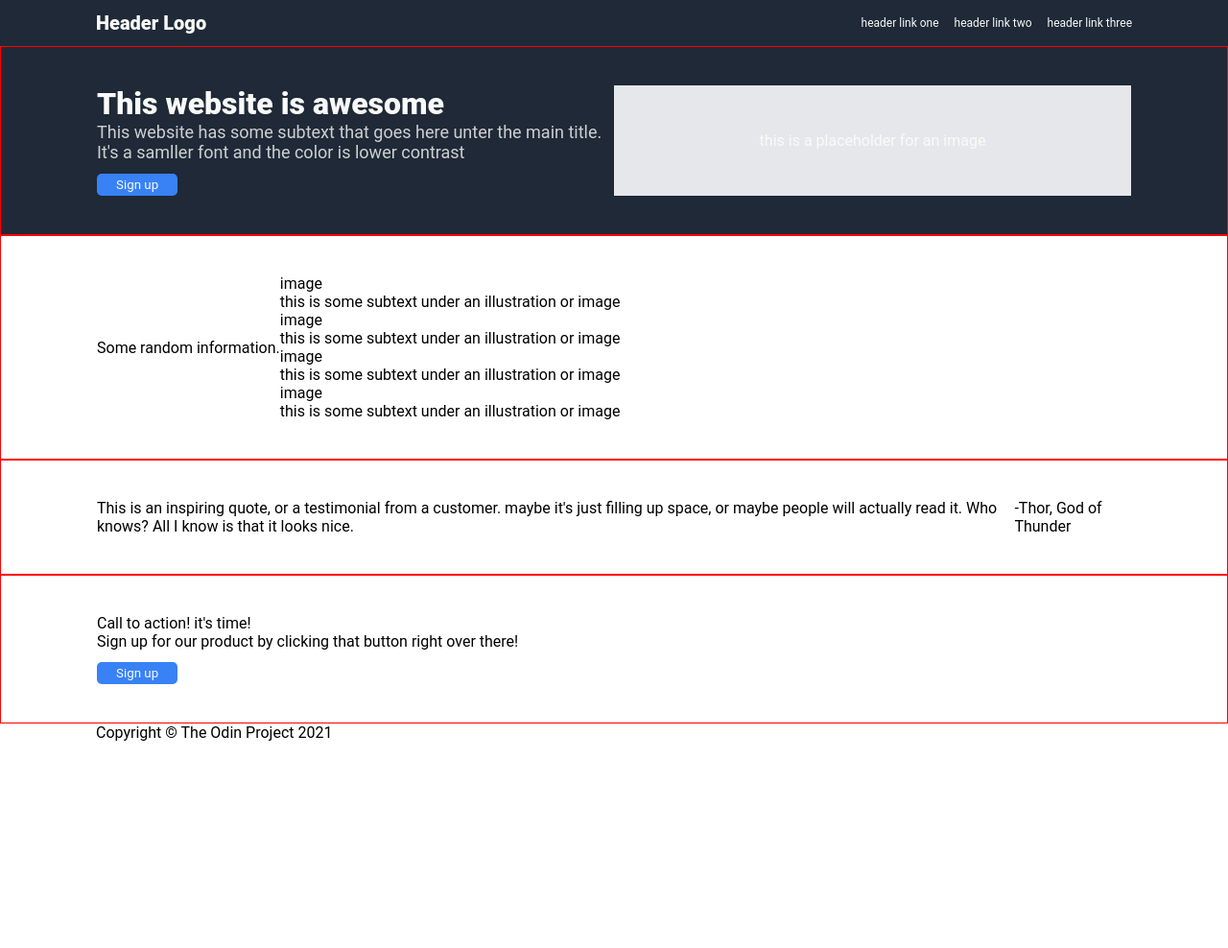
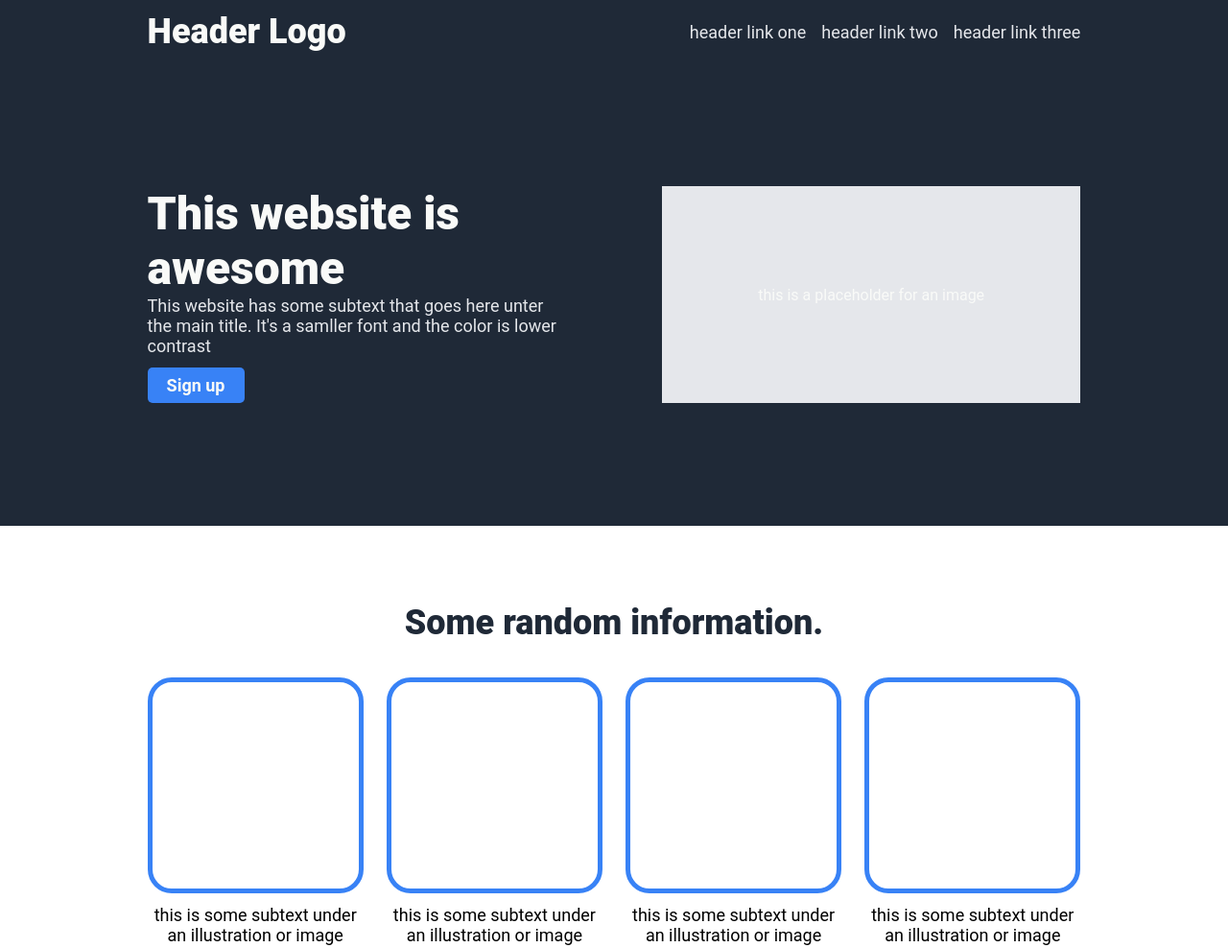
Before and after one commit to JonnyM2401/odin-landing-page, a plain HTML site: page index.html in a window 1280 px wide. Shown: the top 988 px of the page at 96% size. Before the commit the page ends 800 px from the top, so only its background shows below. Drawn offline with Linux system fonts and the light colour scheme.

Commit message:
Add styling to "contentBlock two" and "contentBlock three" with flexbox.
"contentBlock two"
- centerd h2
- added blue squares and positioned cards with space-evenly.

"contentBlock three"
- bigger padding left and right
- changed font styling

```diff
--- a/index.html
+++ b/index.html
@@ -32,32 +32,32 @@
         </div>
 
         <div class="contentBlock two">
-            <div>Some random information.</div>
+            <h2>Some random information.</h2>
             <div class="cardContainer">
-                <div>
-                    <div>image</div>
-                    <div>this is some subtext under an illustration or image</div>
+                <div class="card">
+                    <div class="border"></div>
+                    <div class="info">this is some subtext under an illustration or image</div>
                 </div>
-                <div>
-                    <div>image</div>
-                    <div>this is some subtext under an illustration or image</div>
+                <div class="card">
+                    <div class="border"></div>
+                    <div class="info">this is some subtext under an illustration or image</div>
                 </div>
-                <div>
-                    <div>image</div>
-                    <div>this is some subtext under an illustration or image</div>
+                <div class="card">
+                    <div class="border"></div>
+                    <div class="info">this is some subtext under an illustration or image</div>
                 </div>
-                <div>
-                    <div>image</div>
-                    <div>this is some subtext under an illustration or image</div>
+                <div class="card">
+                    <div class="border"></div>
+                    <div class="info">this is some subtext under an illustration or image</div>
                 </div>
             </div>
         </div>
 
         <div class="contentBlock three">
-            <div>
+            <div class="quote">
                 This is an inspiring quote, or a testimonial from a customer. maybe it's just filling up space, or maybe people will actually read it. Who knows? All I know is that it looks nice.
             </div>
-            <div>-Thor, God of Thunder</div>
+            <div class="quoteSource">-Thor, God of Thunder</div>
         </div>
 
         <div class="contentBlock four">
--- a/style.css
+++ b/style.css
@@ -8,7 +8,7 @@
 header,
 .contentBlock,
 footer {
-    padding: 0 100px
+    padding: 0 12%;
 }
 
 header {
@@ -22,12 +22,14 @@ header {
 }
 
 .logo {
-    font-size: 20px;
-    font-weight: 800;
+    font-size: 36px;
+    font-weight: 900;
 }
 
 .headerLinks {
     display: flex;
+    font-size: 18px;
+    color: #e5e7eb;
     gap: 16px;
     align-items: center;
 }
@@ -35,14 +37,15 @@ header {
 .contentBlock {
     display: flex;
     align-items: center;
-    padding-top: 40px;
-    padding-bottom: 40px;
-    border: 1px solid red;
+    padding-top: 128px;
+    padding-bottom: 128px;
+    /* border: 1px solid red; */
 }
 
 .one {
     background-color: #1f2937;
     color: #F9FAF8;
+    gap: 100px;
 }
 
 .contentBlockLeft {
@@ -67,30 +70,82 @@ header {
 }
 
 h1 {
-    font-size: 32px;
+    font-size: 48px;
     font-weight: 900;
 }
 
 .subtext {
     font-size: 18px;
-    opacity: 80%;
+    color: #e5e7eb;
+    /* opacity: 80%; */
 }
 
 button {
     background-color: #3882F6;
     color: #F9FAF8;
+    font-size: 18px;
+    font-weight: 700;
     border-style: none;
     border-radius: 5px;
-    padding: 4px 20px;
+    padding: 8px 20px;
     margin-top: 12px;
 }
 
 .two {
+    flex-direction: column;
+    align-items: stretch;
+    padding-top: 80px;
+}
 
+h2 {
+    font-size: 36px;
+    color: #1f2937;
+    font-weight: 900;
+    margin-bottom: 1em;
+    text-align: center;
+}
+
+.cardContainer {
+    display: flex;
+    justify-content: space-evenly;
+    gap: 24px;
+}
+
+.card {
+    max-width: 250px;
+}
+
+.border {
+    border: 5px solid #3882F6;
+    border-radius: 25px;
+    aspect-ratio: 1/1;
+    margin-bottom: 12px;
+}
+
+.info {
+    text-align: center;
+    font-size: 18px;
 }
 
 .three {
+    background-color: #e5e7eb;
+    padding-left: 25%;
+    padding-right: 25%;
+    display: flex;
+    flex-direction: column;
+    align-items: stretch;
+}
 
+.quote {
+    font-size: 36px;
+    font-style: italic;
+    font-weight: 300;
+}
+
+.quoteSource {
+    text-align: end;
+    font-weight: 700;
+    font-size: 18px;
 }
 
 .four {
```
